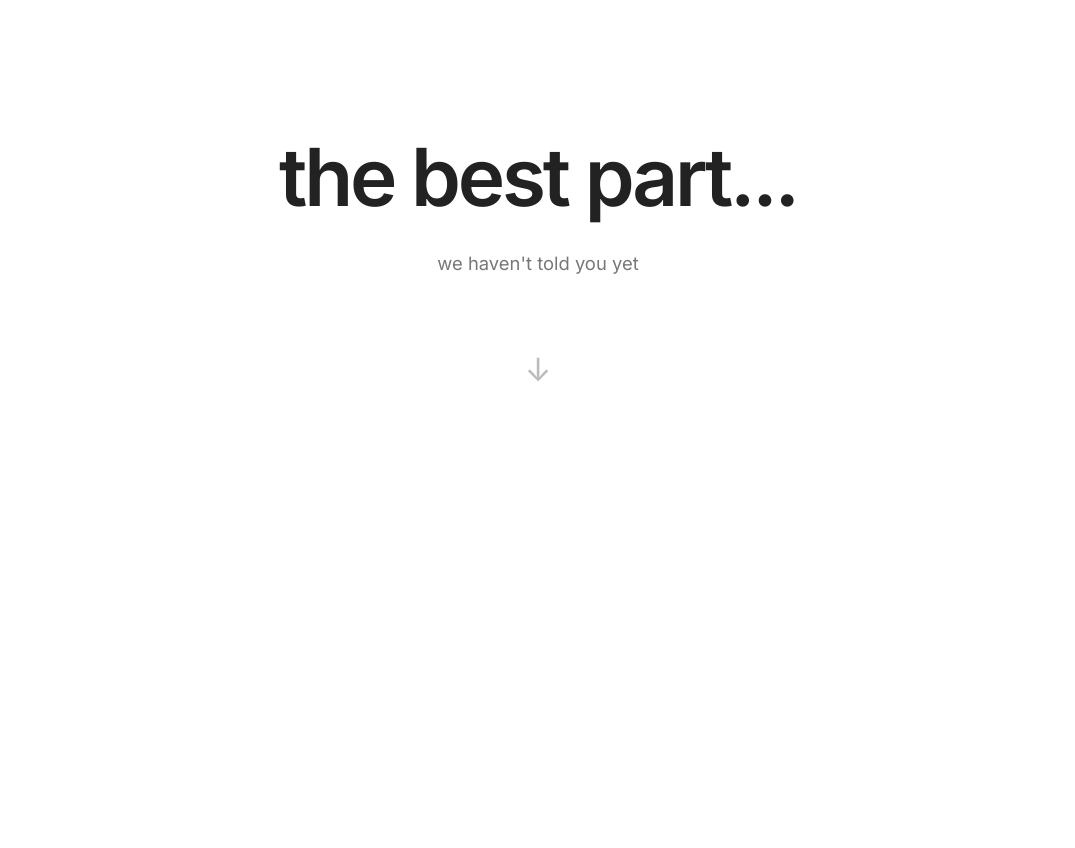
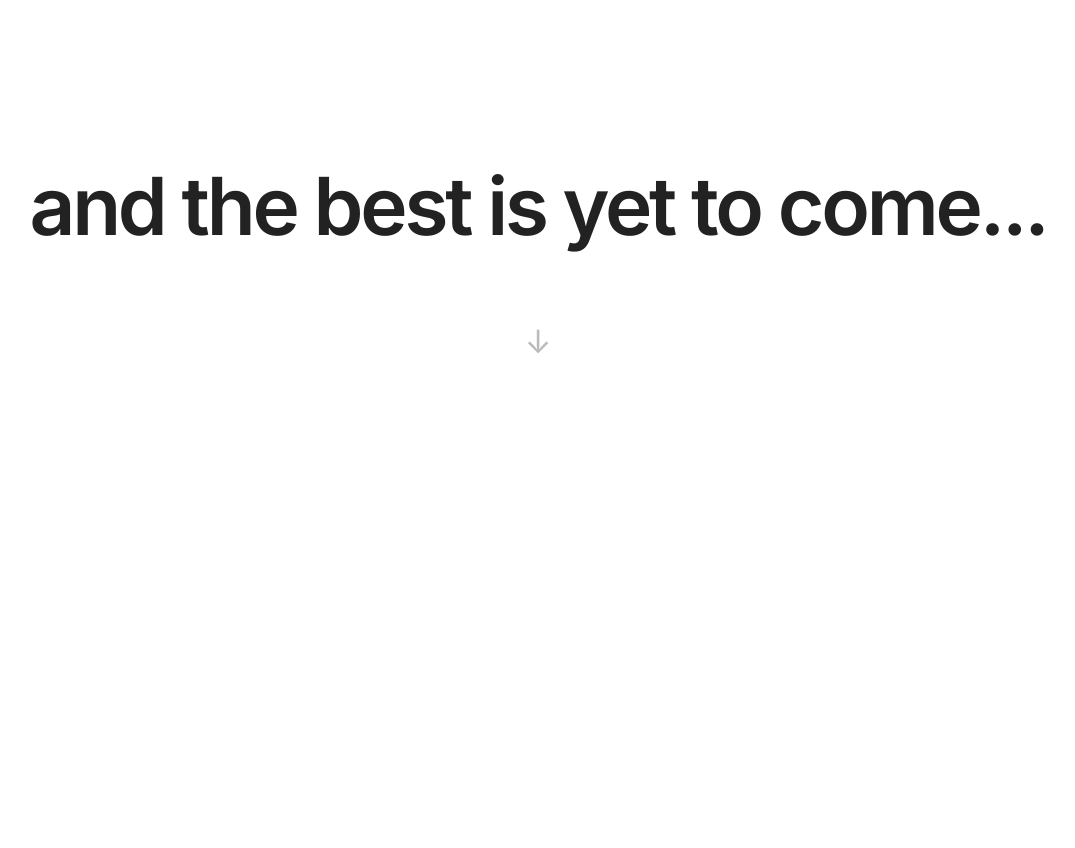
Before and after one commit to waynechoy/baby, a plain HTML site: page index.html in a window 1280 px wide. Shown: the part 1740-2588 px from the top of the page, without its empty margins (102-1177 px from the left). Drawn offline with Linux system fonts and the light colour scheme.

Commit message:
update message

```diff
--- a/index.html
+++ b/index.html
@@ -538,17 +538,9 @@ onclick="scrollToSection('secret')">
 
 <h1>
 
-the best part...
+and the best is yet to come...
 
 </h1>
-
-
-
-<p>
-
-we haven't told you yet
-
-</p>
 
 
 
```
